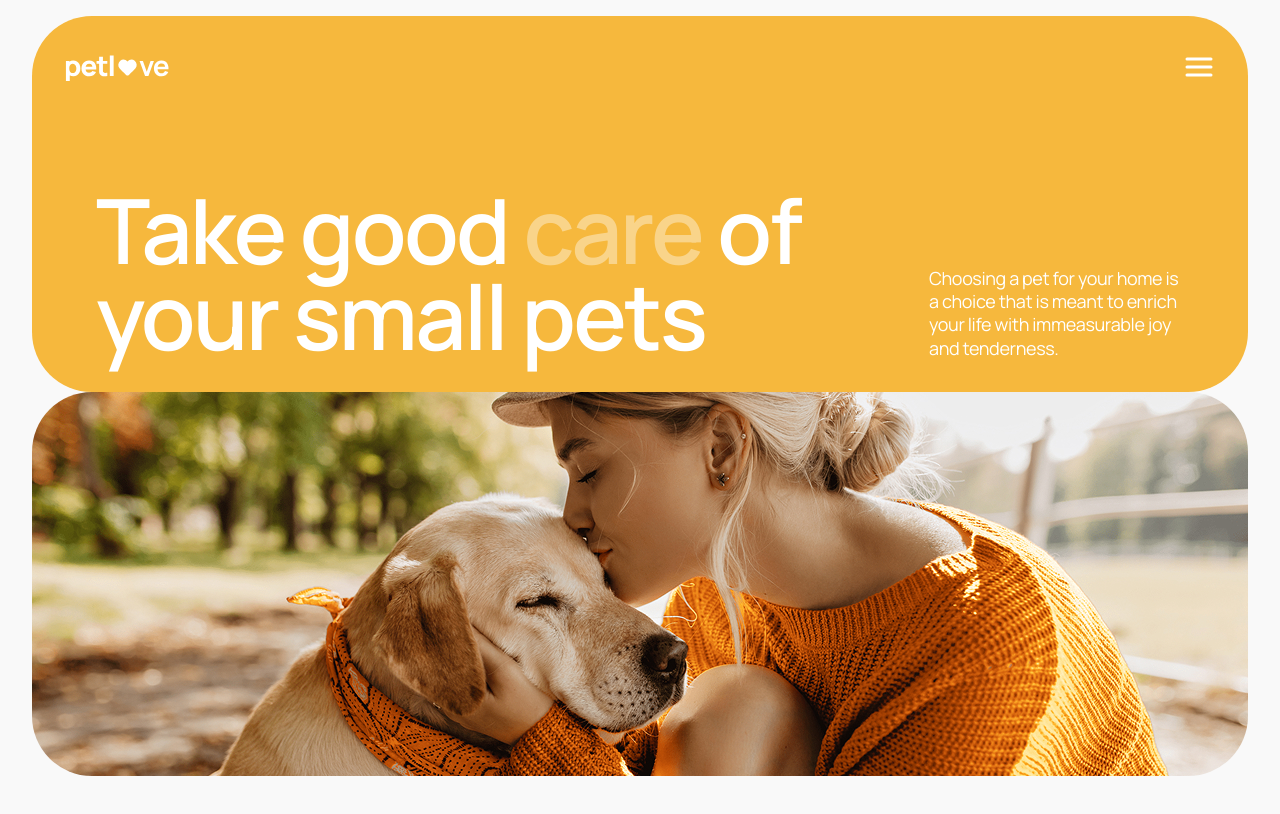
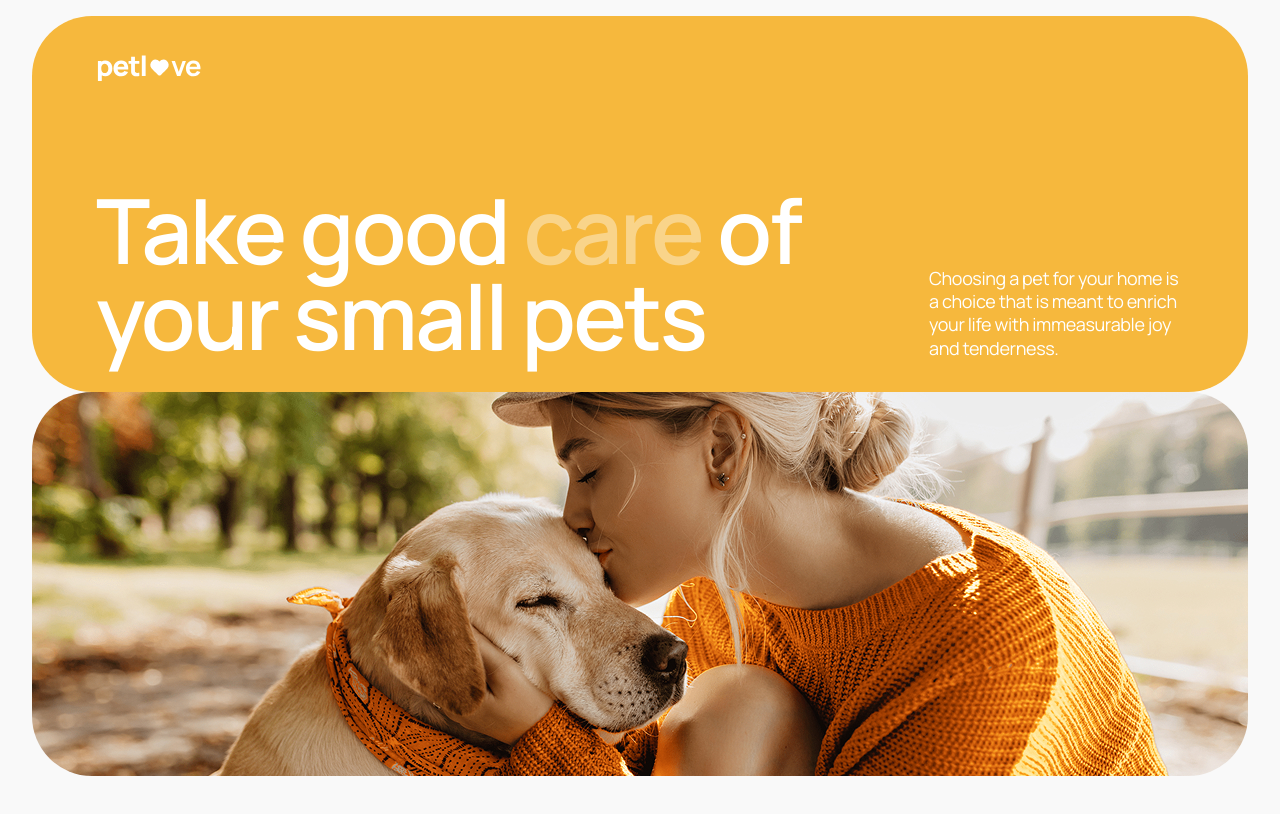
Before and after one commit to Diamond-FoxUA/petlove-web-app, a Next.js app: page / in a window 1280 px wide. Shown: the top 814 px of the page. Built offline with nearby package versions, Linux system fonts and the light colour scheme.

Commit message:
feat: enhance logo link and burger button styles, improve header padding for responsiveness

```diff
--- a/app/components/Header/Header.module.css
+++ b/app/components/Header/Header.module.css
@@ -22,6 +22,11 @@
   justify-content: center;
 
   padding: 0.625rem 0 0.625rem 0;
+  transition: transform 300ms ease;
+}
+
+.logoLink:active {
+  transform: scale(0.9);
 }
 
 .burgerBtn {
@@ -32,6 +37,8 @@
   border: 1px solid transparent;
   background-color: transparent;
   stroke: white;
+
+  transition: transform 300ms ease;
 }
 
 .burgerBtn:active {
@@ -40,8 +47,18 @@
 
 @media screen and (min-width: 768px) {
   .header {
-    padding: 27px 32px;
+    padding: 1.6875rem 2rem;
     border-top-left-radius: 3.75rem;
     border-top-right-radius: 3.75rem;
   }
 }
+
+@media screen and (min-width: 1280px) {
+  .header {
+    padding: 1.6875rem 4rem;
+  }
+
+  .burgerBtn {
+    display: none;
+  }
+}
```
